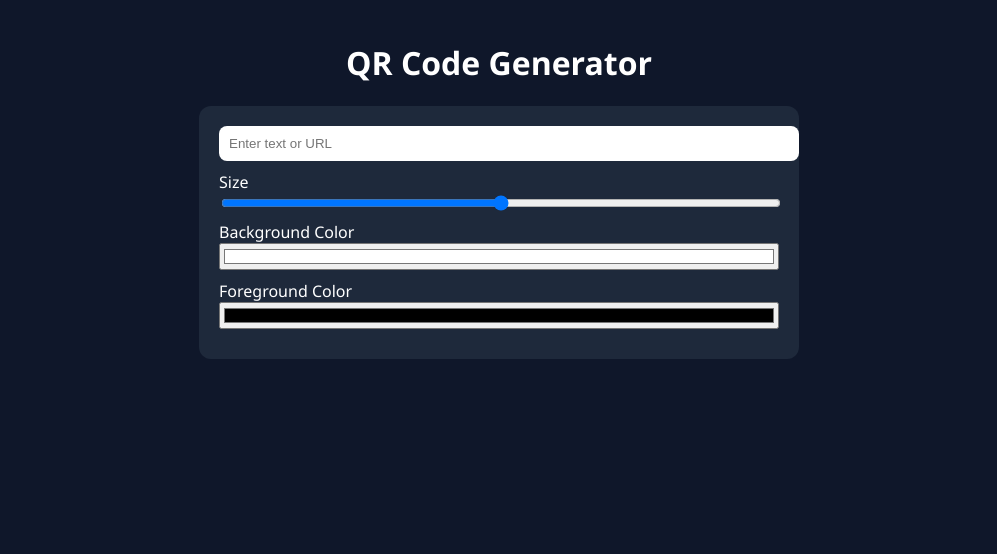
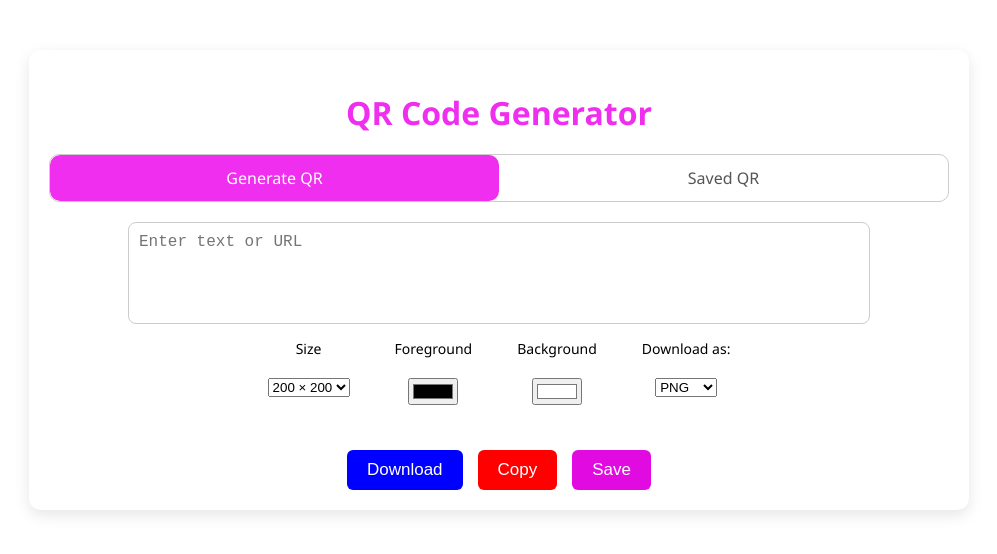
Before and after one commit to Mesandu2007/Smart-QR, a React (Vite) app in the folder QR/: page / in a window 1280 px wide. Shown: the top 554 px of the page, without its empty margins (141-1138 px from the left). Built offline with nearby package versions, Linux system fonts and the light colour scheme.

Commit message:
Finalized the structure

```diff
--- a/QR/src/App.css
+++ b/QR/src/App.css
@@ -1,34 +1,148 @@
-body{
-    margin: 0;
+.page {
+  display: flex;
+  justify-content: center;
+  margin-top: 50px;
   font-family: "Segoe UI", sans-serif;
-    background:#0f172a;
-    color: white;
 }
 
-.app{
-    max-width: 600px;
-    margin: auto;
+.card {
+  background:white;
   padding: 20px;
+  border-radius: 12px;
+  width: 900px;
+  box-shadow: 0 5px 15px rgba(0,0,0,0.1);
 }
-h1{
+
+.title {
+  text-align: center;
+  color: rgb(239,46,239);
+  margin-bottom: 20px;
+}
+
+.tab-slider {
+  position: relative;
+  display: flex;
+  border: 1px solid #ccc;
+  border-radius: 10px;
+  overflow: hidden;
+  margin-bottom: 20px;
+}
+
+.tab {
+  flex: 1;
+  text-align: center;
+  padding: 12px 0;
+  cursor: pointer;
+  z-index: 1;
+  color: #555;
+  font-weight: 500;
+}
+
+.tab.active {
+  color: #fff;
+}
+
+.slider {
+  position: absolute;
+  bottom: 0;
+  left: 0;
+  width: 50%;
+  height: 100%;
+  background: rgb(239,46,239);
+  border-radius: 10px;
+  transition: transform 0.3s ease;
+  z-index: 0;
+}
+
+.slider.right {
+  transform: translateX(100%);
+}
+
+.tab-content {
+  min-height: 200px;
+}
+.qr-form {
+  display: flex;
+  flex-direction: column;
+  align-items: center;
+  justify-content: center;
+  gap: 15px;
+  width: 100%;
   text-align: center;
 }
-.card{
-    background: #1e293b;
-    padding: 20px;
-    margin:15px 0;
-    border-radius: 12px;
-}
-input[type="text"] {
-  width: 100%;
+
+.qr-textarea {
+  width: 80%;
+  height: 80px;
   padding: 10px;
+  font-size: 16px;
   border-radius: 8px;
-  border: none;
-  margin-bottom: 10px;
+  border: 1px solid #ccc;
+  resize: none;
 }
 
-input[type="range"],
-input[type="color"] {
-  width: 100%;
-  margin-bottom: 10px;
+.options {
+  display: flex;
+  gap: 45px;
+  justify-content: center;
+  flex-wrap: wrap;
 }
+
+.options label {
+  display: flex;
+  flex-direction: column;
+  align-items: center;
+  font-size: 14px;
+}
+
+.preview {
+  margin: 20px 0;
+}
+
+.actions {
+  display: flex;
+  gap: 15px;
+  margin-top: 30px;
+  justify-content: center;
+}
+.n1{
+    display: flex;
+    flex-direction: column;
+    gap: 20px;
+}
+.bt1{
+    background-color: blue;
+    color: white;
+    border: none;
+    border-radius: 6px;
+    font-size: 17px;
+    padding: 10px 20px;
+
+}
+.bt2{
+    background-color: red;
+    color: white;
+    border: none;
+    border-radius: 6px;
+    padding: 10px 20px;
+    font-size: 17px;
+
+}
+.bt3{
+    background-color:rgb(225, 10, 225);
+    color: white;
+    border: none;
+    border-radius: 6px;
+    padding: 10px 20px;
+    font-size: 17px;
+
+}
+.bt1:hover{
+    transform: scale(1.05);
+}
+.bt2:hover{
+    transform: scale(1.05);
+}
+.bt3:hover{
+    transform: scale(1.05);
+}
--- a/QR/src/App.jsx
+++ b/QR/src/App.jsx
@@ -1,46 +1,41 @@
-import {useState, useEffect} from "react";
-import QRForm from "./Components/QRForm";
-import QRPreview from "./Components/QRPreview";
+import { useState } from "react";
+import GenerateQR from "./Components/GenerateQR";
 import QRSavedList from "./Components/QRSavedList";
-import "./App.css"
+import "./App.css";
 
-export default function App(){
-  const[qrData, setQrData]=useState("");
-  const[options,setOptions]=useState({
-    size:200,
-    bgColor:"#ffffff",
-    fgColor:"#000000",
+export default function App() {
+  const [activeTab, setActiveTab] = useState("generate");
 
-  });
-  const[savedQrs,setSavedQrs]=useState([]);
+  return (
+    <div className="page">
+      <div className="card">
+        <h1 className="title">QR Code Generator</h1>
 
-  useEffect(()=>{
-    const stored=JSON.parse(localStorage.getItem("savedQrs"))||[];
-    setSavedQrs(stored);
+        {/* Slider Tabs */}
+        <div className="tab-slider">
+          <div
+            className={`tab ${activeTab === "generate" ? "active" : ""}`}
+            onClick={() => setActiveTab("generate")}
+          >
+            Generate QR
+          </div>
+          <div
+            className={`tab ${activeTab === "saved" ? "active" : ""}`}
+            onClick={() => setActiveTab("saved")}
+          >
+            Saved QR
+          </div>
+          {/* Sliding underline */}
+          <div
+            className={`slider ${activeTab === "generate" ? "left" : "right"}`}
+          />
+        </div>
 
-  },[]);
-  const saveQr=()=>{
-    if(!qrData){
-      return;
-    }
-    const newList=[...savedQrs,{qrData,options}];
-    setSavedQrs(newList);
-    localStorage.setItem("savedQrs",JSON.stringify(newList));
-  };
-  return(
-    <div className="app">
-      <h1>QR Code Generator</h1>
-      <QRForm setQrData={setQrData} options={options} setOptions={setOptions}/>
-      <QRPreview qrData={qrData} options={options} onSave={saveQr}/>
-      <QRSavedList savedQrs={savedQrs}/>
-
-
+        {/* Tab Content */}
+        <div className="tab-content">
+          {activeTab === "generate" ? <GenerateQR /> : <QRSavedList />}
+        </div>
+      </div>
     </div>
   );
-
-
-
-
-
-
 }
--- /dev/null
+++ b/QR/src/Components/GenerateQR.jsx
@@ -0,0 +1,128 @@
+import { useState, useEffect } from "react";
+import { QRCodeCanvas } from "qrcode.react";
+
+export default function GenerateQR() {
+  const [qrData, setQrData] = useState("");
+  const [savedQrs, setSavedQrs] = useState([]);
+  const[fileType,setFileType]=useState("png");
+
+  const [options, setOptions] = useState({
+    size: 200,
+    fgColor: "#000000",
+    bgColor: "#ffffff",
+  });
+
+  useEffect(() => {
+    const stored = JSON.parse(localStorage.getItem("savedQrs")) || [];
+    setSavedQrs(stored);
+  }, []);
+
+  const saveQr = () => {
+    if (!qrData) return;
+    const updated = [...savedQrs, { qrData, options }];
+    setSavedQrs(updated);
+    localStorage.setItem("savedQrs", JSON.stringify(updated));
+  };
+  const downloadQR = () => {
+    const canvas = document.getElementById("qr-canvas");
+    const mimeType = `image/${fileType}`; // "image/png", "image/jpeg", etc.
+    const url = canvas.toDataURL(mimeType);
+
+    const a = document.createElement("a");
+    a.href = url;
+    a.download = `qr-code.${fileType}`;
+    a.click();
+  };
+
+
+
+
+  const copyQR = async () => {
+    const canvas = document.getElementById("qr-canvas");
+    const blob = await new Promise((res) => canvas.toBlob(res));
+    await navigator.clipboard.write([
+      new ClipboardItem({ "image/png": blob }),
+    ]);
+    alert("QR copied!");
+  };
+
+  return (
+    <div className="qr-form">
+      <textarea
+        className="qr-textarea"
+        placeholder="Enter text or URL"
+        value={qrData}
+        onChange={(e) => setQrData(e.target.value)}
+      />
+
+      <div className="options">
+        <label className="n1">
+          Size
+          <select
+            value={options.size}
+            onChange={(e) =>
+              setOptions({ ...options, size: Number(e.target.value) })
+            }
+          >
+            <option value={150}>150 × 150</option>
+            <option value={200}>200 × 200</option>
+            <option value={250}>250 × 250</option>
+          </select>
+        </label>
+
+        <label className="n1">
+          Foreground
+          <input
+            type="color"
+            value={options.fgColor}
+            onChange={(e) =>
+              setOptions({ ...options, fgColor: e.target.value })
+            }
+          />
+        </label>
+
+        <label className="n1">
+          Background
+          <input
+            type="color"
+            value={options.bgColor}
+            onChange={(e) =>
+              setOptions({ ...options, bgColor: e.target.value })
+            }
+          />
+        </label>
+        <label className="n1">
+          Download as:
+          <select
+            value={fileType}
+            onChange={(e) => setFileType(e.target.value)}
+          >
+            <option value="png">PNG</option>
+            <option value="jpeg">JPEG</option>
+            <option value="WEBP">WEBP</option>
+          </select>
+
+        </label>
+      </div>
+
+
+      {qrData && (
+        <div className="preview">
+          <QRCodeCanvas
+            id="qr-canvas"
+            value={qrData}
+            size={options.size}
+            fgColor={options.fgColor}
+            bgColor={options.bgColor}
+          />
+        </div>
+      )}
+
+      <div className="actions">
+        <button onClick={downloadQR} className="bt1">Download</button>
+        <button onClick={copyQR} className="bt2">Copy</button>
+        <button onClick={saveQr} className="bt3">Save</button>
+      </div>
+    </div>
+  );
+}
--- a/QR/src/Components/QRForm.jsx
+++ /dev/null
@@ -1,36 +0,0 @@
-export default function QRForm({setQrData, options,setOptions}){
-    return(
-        <div className="card">
-            <input
-              type="text"
-              placeholder="Enter text or URL"
-              onChange={(e)=> setQrData(e.target.value)}
-            />
-            <label>Size</label>
-            <input
-              type="range"
-              min="100"
-              max="300"
-              value={options.size}
-              onChange={(e)=>setOptions({...options, size: Number(e.target.value)})}
-            />
-            <label>Background Color</label>
-            <input
-              type="color"
-              value={options.bgColor}
-              onChange={(e)=> setOptions({...options,bgColor: e.target.value})}
-            />
-            <label>Foreground Color</label>
-            <input
-                type="color"
-                value={options.fgColor}
-                onChange={(e) =>
-                setOptions({ ...options, fgColor: e.target.value })
-                }
-            />
-        </div>
-
-
-    );
-
-}
--- a/QR/src/Components/QRPreview.jsx
+++ /dev/null
@@ -1,42 +0,0 @@
-import { QRCodeCanvas } from "qrcode.react";
-
-export default function QRPreview({ qrData, options, onSave }) {
-  const downloadQR = () => {
-    const canvas = document.getElementById("qr-canvas");
-    const url = canvas.toDataURL("image/png");
-
-    const a = document.createElement("a");
-    a.href = url;
-    a.download = "qr-code.png";
-    a.click();
-  };
-
-  const copyQR = async () => {
-    const canvas = document.getElementById("qr-canvas");
-    const blob = await new Promise((res) => canvas.toBlob(res));
-    await navigator.clipboard.write([
-      new ClipboardItem({ "image/png": blob }),
-    ]);
-    alert("QR copied to clipboard!");
-  };
-
-  if (!qrData) return null;
-
-  return (
-    <div className="card center">
-      <QRCodeCanvas
-        id="qr-canvas"
-        value={qrData}
-        size={options.size}
-        bgColor={options.bgColor}
-        fgColor={options.fgColor}
-      />
-
-      <div className="actions">
-        <button onClick={downloadQR}>⬇ Download</button>
-        <button onClick={copyQR}>📋 Copy</button>
-        <button onClick={onSave}>💾 Save</button>
-      </div>
-    </div>
-  );
-}
--- a/QR/src/Components/QRSavedList.jsx
+++ b/QR/src/Components/QRSavedList.jsx
@@ -1,22 +1,29 @@
+import { useEffect, useState } from "react";
 import { QRCodeCanvas } from "qrcode.react";
 
-export default function QRSavedList({ savedQrs }) {
-  if (!savedQrs.length) return null;
+export default function QRSavedList() {
+  const [savedQrs, setSavedQrs] = useState([]);
+
+  useEffect(() => {
+    const stored = JSON.parse(localStorage.getItem("savedQrs")) || [];
+    setSavedQrs(stored);
+  }, []);
+
+  if (savedQrs.length === 0) {
+    return <p style={{ textAlign: "center" }}>No saved QR codes</p>;
+  }
 
   return (
-    <div className="card">
-      <h2>Saved QR Codes</h2>
-      <div className="saved-grid">
-        {savedQrs.map((qr, index) => (
-          <QRCodeCanvas
-            key={index}
-            value={qr.qrData}
-            size={100}
-            bgColor={qr.options.bgColor}
-            fgColor={qr.options.fgColor}
-          />
-        ))}
-      </div>
+    <div className="saved-list">
+      {savedQrs.map((item, index) => (
+        <QRCodeCanvas
+          key={index}
+          value={item.qrData}
+          size={120}
+          fgColor={item.options.fgColor}
+          bgColor={item.options.bgColor}
+        />
+      ))}
     </div>
   );
 }
--- a/QR/src/main.jsx
+++ b/QR/src/main.jsx
@@ -1,6 +1,6 @@
 import { StrictMode } from 'react'
 import { createRoot } from 'react-dom/client'
-import './index.css'
+import "./App.css";
 import App from './App.jsx'
 
 createRoot(document.getElementById('root')).render(
```
Lines whose indentation alone changed are shown as unchanged.
